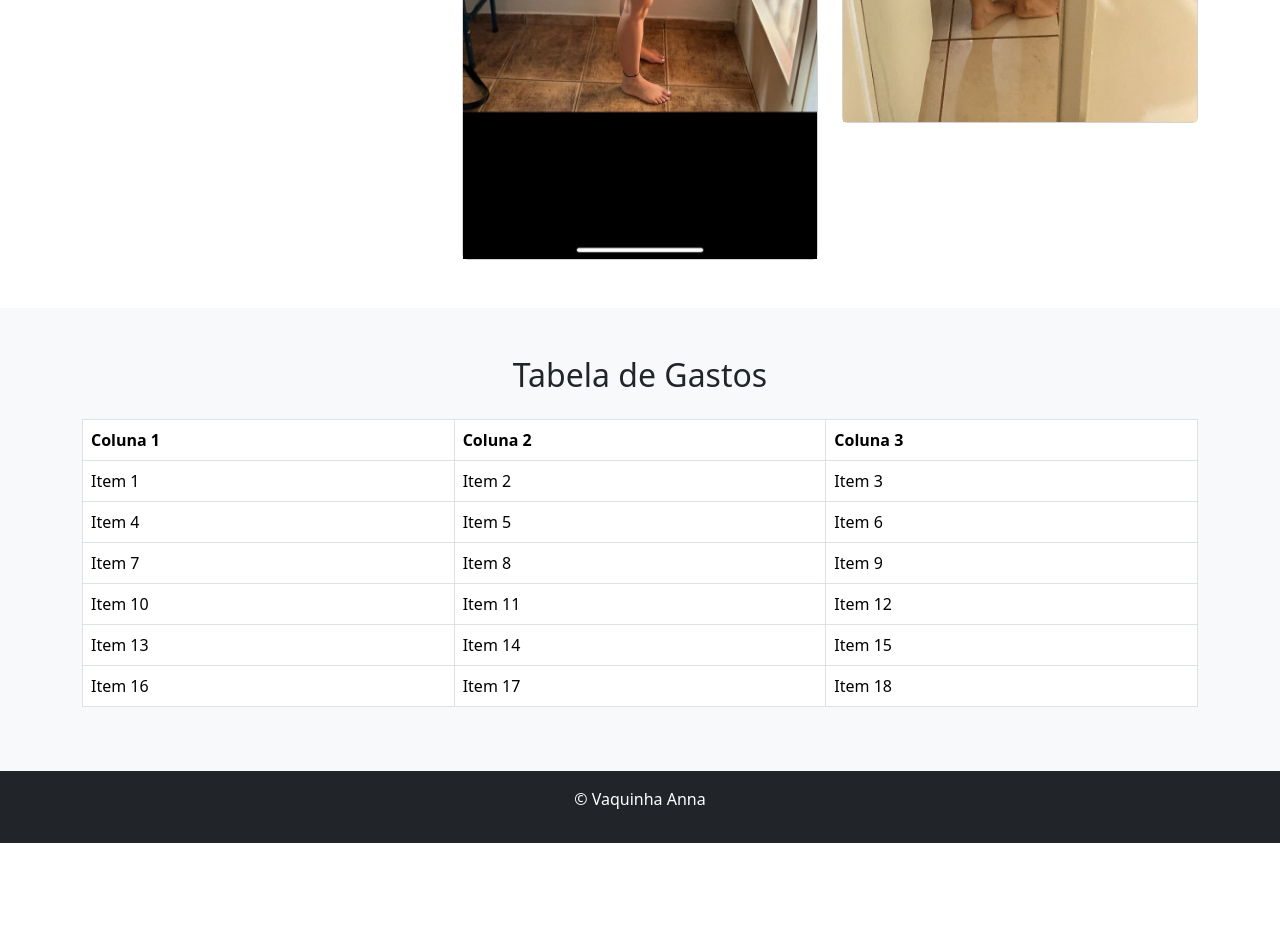
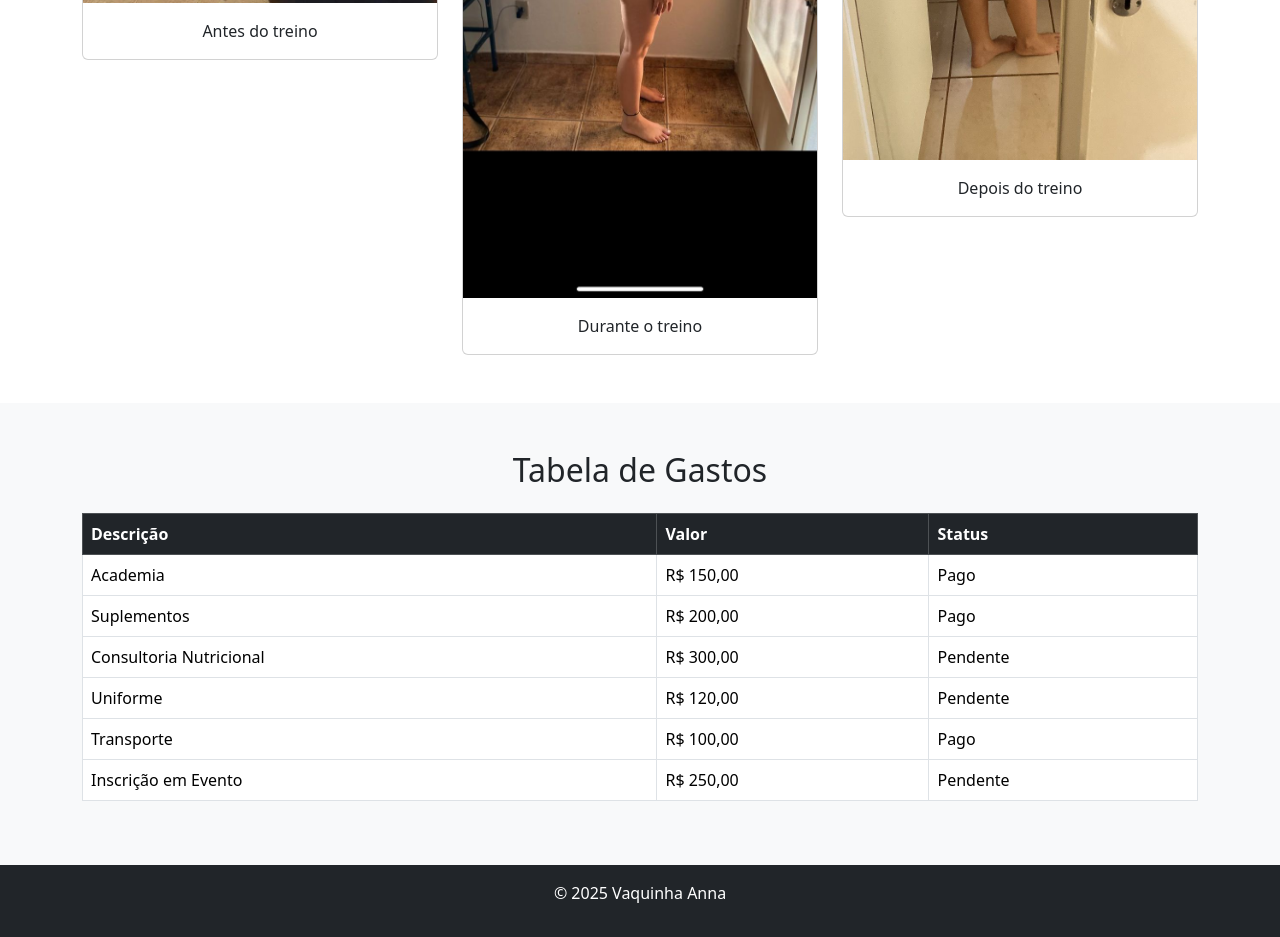
Before and after one commit to Anninha777/anninha777.github.io, a plain HTML site: page index.html in a window 1280 px wide. Shown: the part 1376-2313 px from the top of the page. Before the commit the page ends 2219 px from the top, so only its background shows below. Drawn offline with nearby package versions, Linux system fonts and the light colour scheme.

Commit message:
Update index.html

```diff
--- a/index.html
+++ b/index.html
@@ -13,7 +13,7 @@
   <div class="container text-center">
     <h1 class="mb-4">Contribua para minha preparação</h1>
     <div class="ratio ratio-16x9">
-      <video controls>
+      <video autoplay muted controls>
         <source src="Vídeo treino.mp4" type="video/mp4">
         Seu navegador não suporta vídeos HTML5.
       </video>
@@ -24,21 +24,30 @@
 <!-- Sessão 2: Grid com Imagens -->
 <section class="py-5">
   <div class="container">
-    <h2 class="text-center mb-4"></h2>
+    <h2 class="text-center mb-4">Minha Jornada</h2>
     <div class="row g-4">
       <div class="col-md-4">
         <div class="card">
-          <img src="Antes.jpeg" class="card-img-top" alt="Imagem 1">
+          <img src="Antes.jpeg" class="card-img-top" alt="Antes do treino">
+          <div class="card-body text-center">
+            <p class="card-text">Antes do treino</p>
+          </div>
         </div>
       </div>
       <div class="col-md-4">
         <div class="card">
-          <img src="Durante.jpeg" class="card-img-top" alt="Imagem 2">
+          <img src="Durante.jpeg" class="card-img-top" alt="Durante o treino">
+          <div class="card-body text-center">
+            <p class="card-text">Durante o treino</p>
+          </div>
         </div>
       </div>
       <div class="col-md-4">
         <div class="card">
-          <img src="Depois.jpeg" class="card-img-top" alt="Imagem 3">
+          <img src="Depois.jpeg" class="card-img-top" alt="Depois do treino">
+          <div class="card-body text-center">
+            <p class="card-text">Depois do treino</p>
+          </div>
         </div>
       </div>
     </div>
@@ -51,43 +60,43 @@
     <h2 class="text-center mb-4">Tabela de Gastos</h2>
     <div class="table-responsive">
       <table class="table table-bordered">
-        <thead>
+        <thead class="table-dark">
           <tr>
-            <th>Coluna 1</th>
-            <th>Coluna 2</th>
-            <th>Coluna 3</th>
+            <th>Descrição</th>
+            <th>Valor</th>
+            <th>Status</th>
           </tr>
         </thead>
         <tbody>
           <tr>
-            <td>Item 1</td>
-            <td>Item 2</td>
-            <td>Item 3</td>
+            <td>Academia</td>
+            <td>R$ 150,00</td>
+            <td>Pago</td>
           </tr>
           <tr>
-            <td>Item 4</td>
-            <td>Item 5</td>
-            <td>Item 6</td>
+            <td>Suplementos</td>
+            <td>R$ 200,00</td>
+            <td>Pago</td>
           </tr>
           <tr>
-            <td>Item 7</td>
-            <td>Item 8</td>
-            <td>Item 9</td>
+            <td>Consultoria Nutricional</td>
+            <td>R$ 300,00</td>
+            <td>Pendente</td>
           </tr>
           <tr>
-            <td>Item 10</td>
-            <td>Item 11</td>
-            <td>Item 12</td>
+            <td>Uniforme</td>
+            <td>R$ 120,00</td>
+            <td>Pendente</td>
           </tr>
           <tr>
-            <td>Item 13</td>
-            <td>Item 14</td>
-            <td>Item 15</td>
+            <td>Transporte</td>
+            <td>R$ 100,00</td>
+            <td>Pago</td>
           </tr>
           <tr>
-            <td>Item 16</td>
-            <td>Item 17</td>
-            <td>Item 18</td>
+            <td>Inscrição em Evento</td>
+            <td>R$ 250,00</td>
+            <td>Pendente</td>
           </tr>
         </tbody>
       </table>
@@ -97,7 +106,7 @@
 
 <!-- Footer -->
 <footer class="text-center py-3 bg-dark text-white">
-  <p>&copy; Vaquinha Anna</p>
+  <p>&copy; 2025 Vaquinha Anna</p>
 </footer>
 
 <script src="https://cdn.jsdelivr.net/npm/bootstrap@5.3.2/dist/js/bootstrap.bundle.min.js"></script>
```
